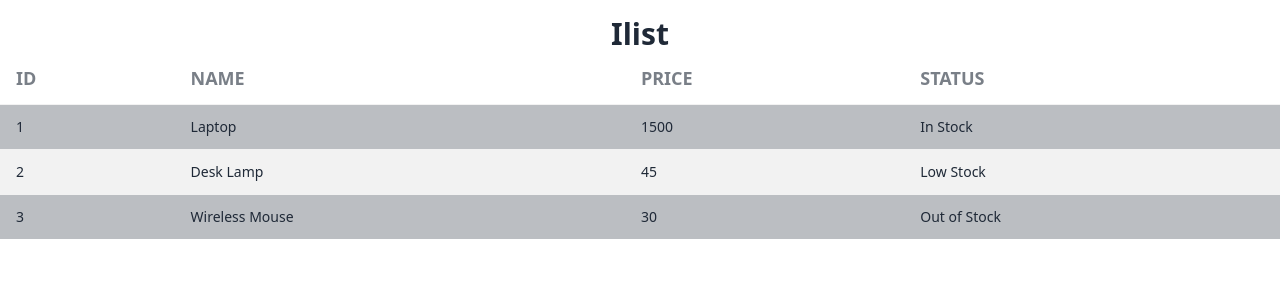
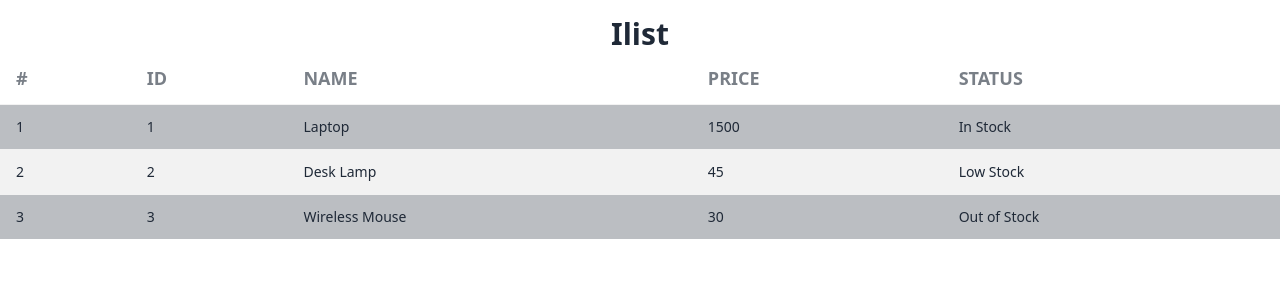
Before and after one commit to carolinnemelo/iList---Dynamic-List-Component, a React (Vite) app: page / in a window 1280 px wide. Shown: the top 300 px of the page. Built offline with nearby package versions, Linux system fonts and the light colour scheme.

Commit message:
join all code in one file

```diff
--- a/src/components/interactive-list.tsx
+++ b/src/components/interactive-list.tsx
@@ -1,5 +1,11 @@
-import { createTableHeads, createTableRowData } from "../functions";
+// import { createTableHeads, createTableRowData } from "../functions";
 
+export type Data = {
+    id: number;
+    name: string;
+    price: number;
+    status: string;
+}[]
 
 
 const productData = [
@@ -21,7 +27,7 @@ export function InteractiveList() {
         <table className="table table-zebra">
           <thead className="text-lg uppercase">
             <tr>
-
+            <th>#</th>
             {tableHeads}
             </tr>
             </thead>
@@ -31,3 +37,32 @@ export function InteractiveList() {
     </div>
   );
 }
+
+
+ function createTableHeads(data: Data) {
+    if (data.length === 0) return null;
+    const keys = Object.keys(data[0]);
+      return (
+        <>
+          {keys.map((key) => (
+            <th key={key}>
+              <h3>{key}</h3>
+            </th>
+          ))}
+        </>
+      );
+  }
+
+
+function createTableRowData(data: Data, tableHeads: string[]) {
+    return data.map((e, index) => {
+      return (
+          <tr key={e.id}>
+            <td>{index + 1}</td>
+          {tableHeads.map((head) => (
+            <td key={head}>{e[head] || "-"}</td>
+          ))}
+        </tr>
+      );
+    });
+  }
--- a/src/functions.tsx
+++ b/src/functions.tsx
@@ -1,29 +1 @@
 import { Data } from "./types";
-
-export function createTableHeads(data: Data) {
-  if (data.length === 0) return null;
-  const keys = Object.keys(data[0]);
-    return (
-      <>
-        {keys.map((key) => (
-          <th key={key}>
-            <h3>{key}</h3>
-          </th>
-        ))}
-      </>
-    );
-}
-
-
-
-export function createTableRowData(data: Data, tableHeads) {
-  return data.map((e) => {
-    return (
-      <tr key={e.id}>
-        {tableHeads.map((head) => (
-          <td key={head}>{e[head] || "-"}</td>
-        ))}
-      </tr>
-    );
-  });
-}
```
